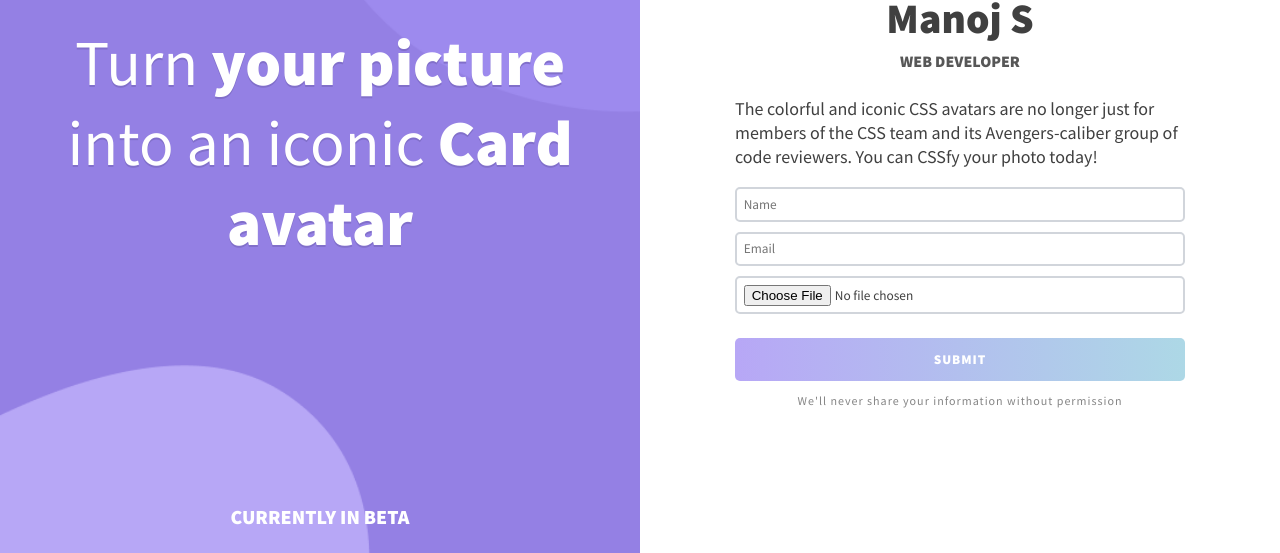
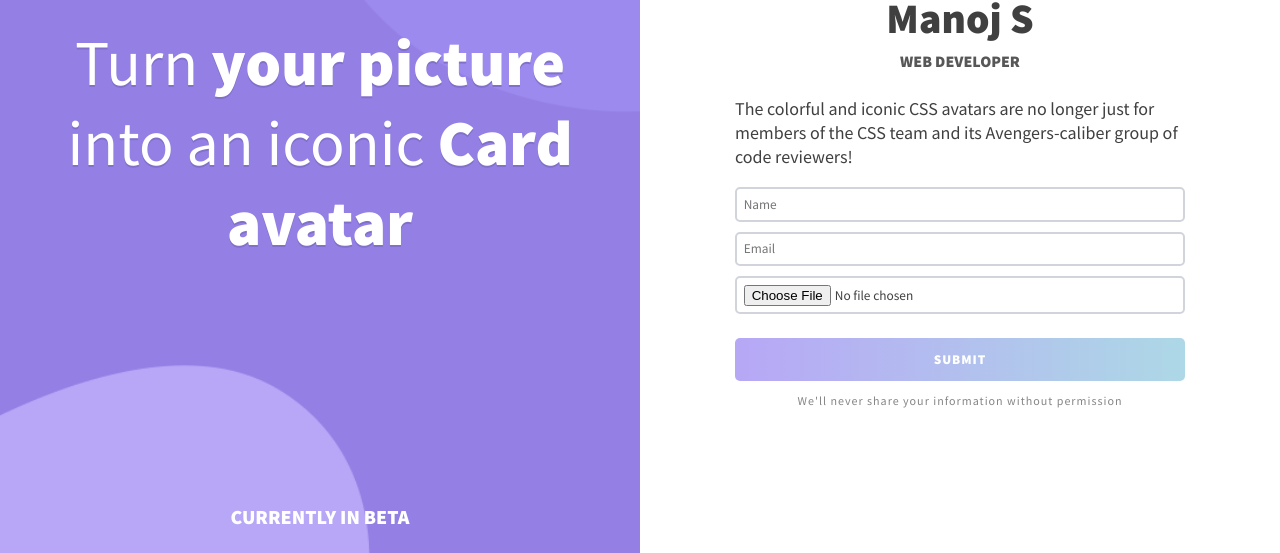
Before and after one commit to Manoj-S-28/Blog-Site, a plain HTML site: page index.html in a window 1280 px wide. Shown: the part 247-800 px from the top of the page. Drawn offline with Linux system fonts and the light colour scheme.

Commit message:
Update index.html

```diff
--- a/index.html
+++ b/index.html
@@ -18,7 +18,7 @@
             <h2> Manoj S</h2>
             <span class="subheading">Web Developer</span>
 
-            <p>The colorful and iconic CSS avatars are no longer just for members of the CSS team and its Avengers-caliber group of code reviewers. You can CSSfy your photo today!</p>
+            <p>The colorful and iconic CSS avatars are no longer just for members of the CSS team and its Avengers-caliber group of code reviewers!</p>
 
             <form>
                 <input type="text" required placeholder="Name" aria-label="Name">
```
